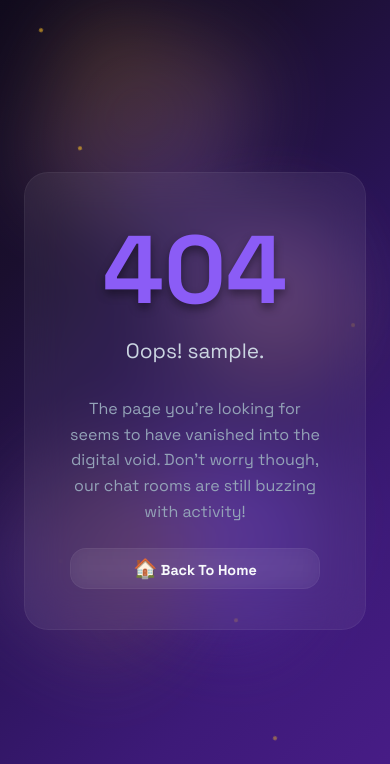
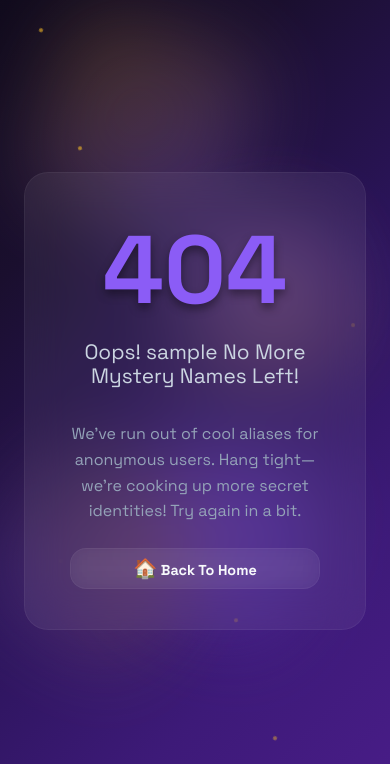
Before and after one commit to notjustsomesmalltowngirl/sayIt, a Flask app: template templates/404.html in a window 390 px wide. Shown: the part 37-801 px from the top of the page. Run offline with Flask 3, Linux system fonts and the light colour scheme; the template is opened without the code that fills it: most values are stand-ins (such as "Sample title", 1, 10 or a date in 2020).

```diff
--- a/templates/404.html
+++ b/templates/404.html
@@ -48,15 +48,16 @@
           <h1 class="error-page__title welcome-section__title">404</h1>
 
           <p class="error-page__subtitle welcome-section__subtitle">
-            Oops! {{username}}.
+            Oops! {{username}} No More Mystery Names Left!
           </p>
           <p class="error-page__description">
-            The page you're looking for seems to have vanished into the digital
-            void. Don't worry though, our chat rooms are still buzzing with
-            activity!
+            We've run out of cool aliases for anonymous users. Hang tight—we're
+            cooking up more secret identities! Try again in a bit.
           </p>
           <nav class="error-page__btns nav-buttons">
-            <a href="{{url_for('home')}}" class="nav-button btn">🏠 Back To Home</a>
+            <a href="{{url_for('home')}}" class="nav-button btn"
+              >🏠 Back To Home</a
+            >
             <!-- <a href="#" class="nav-button btn">💭 Join a Chat</a> -->
           </nav>
         </section>
```
